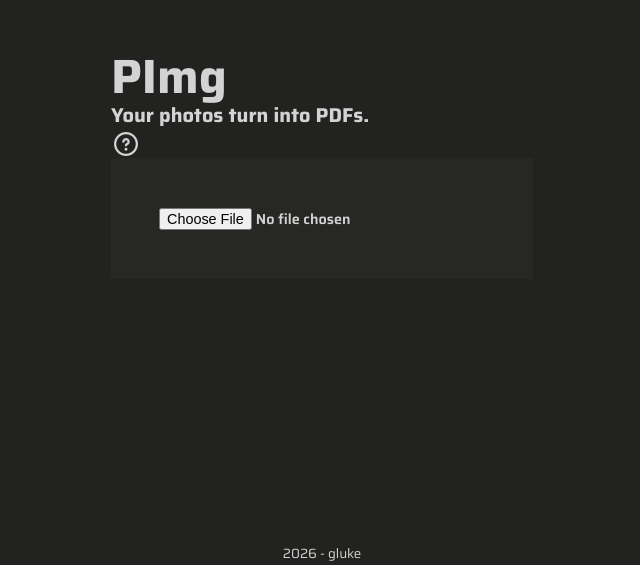
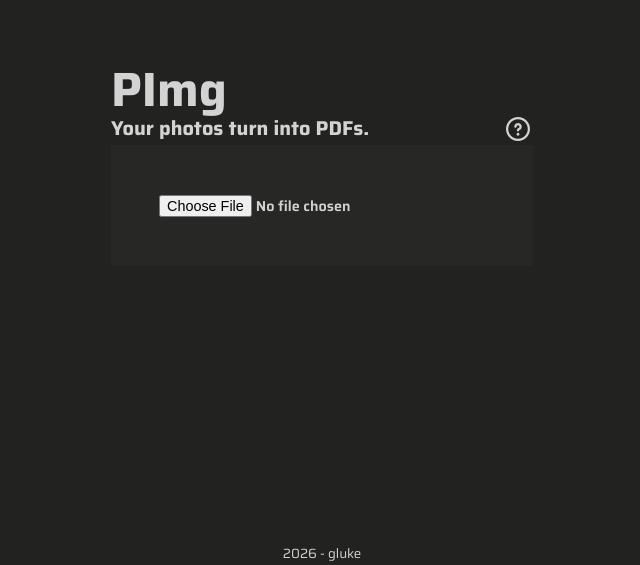
Before and after one commit to gluke0/img-pdf-tool, a Vue app: page / in a window 1280 px wide. Shown: the part 235-800 px from the top of the page, without its empty margins (318-958 px from the left). Built offline with nearby package versions, Linux system fonts and the light colour scheme.

Commit message:
flex for the subt

```diff
--- a/src/style/main.scss
+++ b/src/style/main.scss
@@ -34,6 +34,13 @@ body{
     font-size: smaller;
     margin-bottom: 0.4rem;
 }
+
+.subt{
+    display: flex;
+    justify-content: space-between;
+}
+
+
 
 // main
 .main-div{
```
